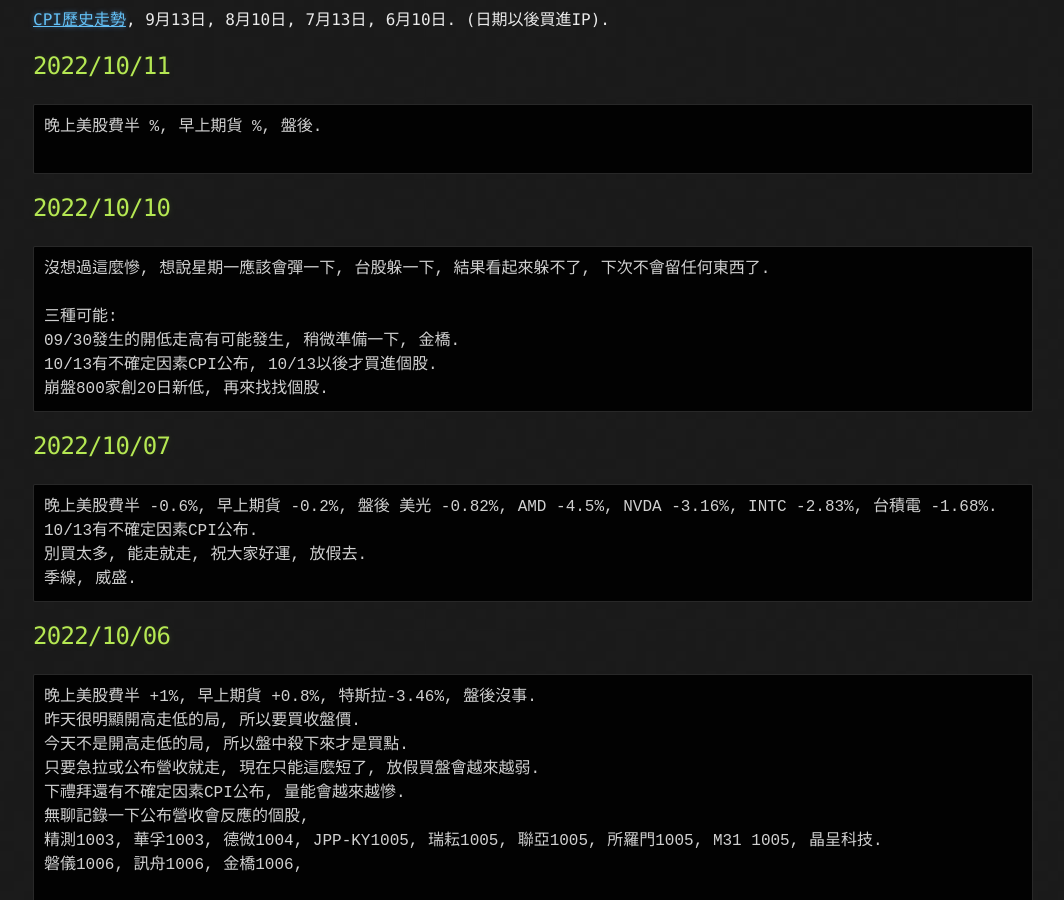
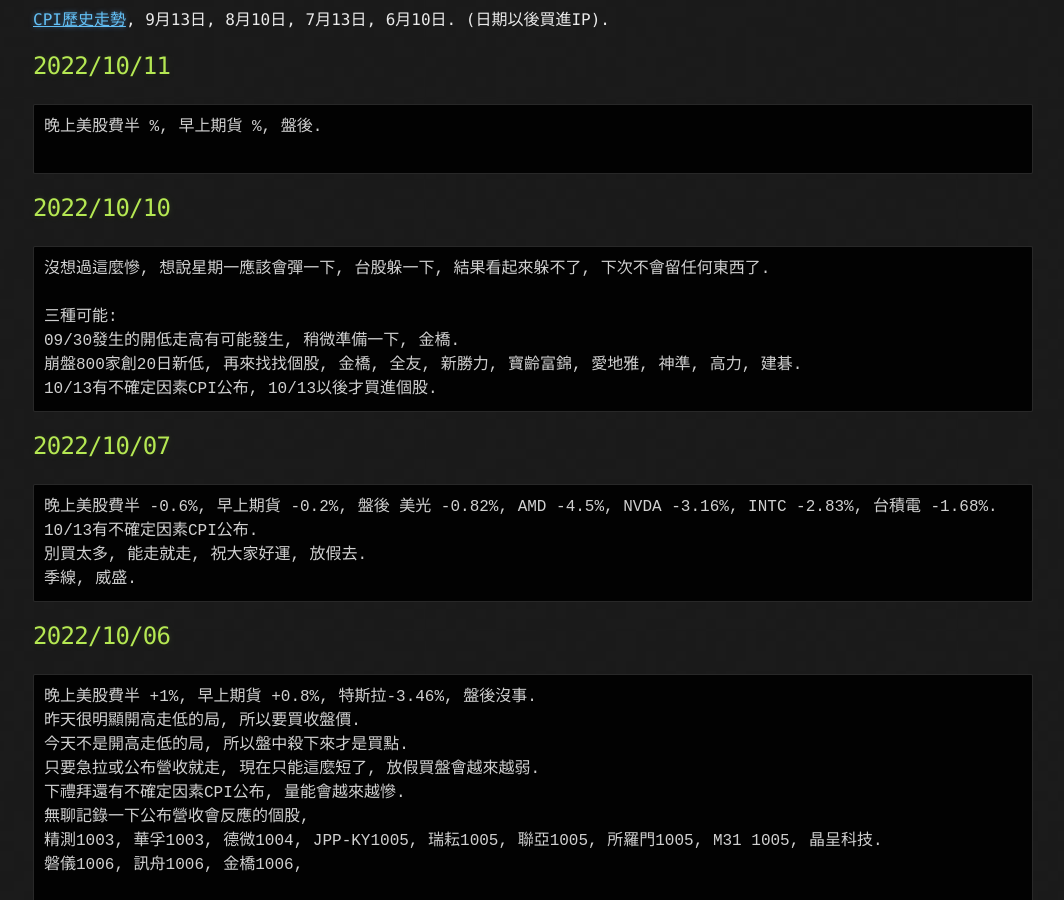
Before and after one commit to lepg5487/Stock_God, a Jekyll site: the page built from index.md, in a window 1280 px wide and 900 px high, scrolled down 434 px. Shown: the whole window, without its empty margins (107-1171 px from the left). Built offline with Jekyll 4.4.1, drawn with Linux system fonts in a browser that asks for light colours; our own code applies the rules of GitHub Pages for plain Markdown files.

Commit message:
Update index.md

````diff
--- a/index.md
+++ b/index.md
@@ -24,8 +24,8 @@ layout: testlayouts
 
 三種可能:
 09/30發生的開低走高有可能發生, 稍微準備一下, 金橋.
+崩盤800家創20日新低, 再來找找個股, 金橋, 全友, 新勝力, 寶齡富錦, 愛地雅, 神準, 高力, 建碁.
 10/13有不確定因素CPI公布, 10/13以後才買進個股.
-崩盤800家創20日新低, 再來找找個股.
 ```
 
 ## 2022/10/07
````
